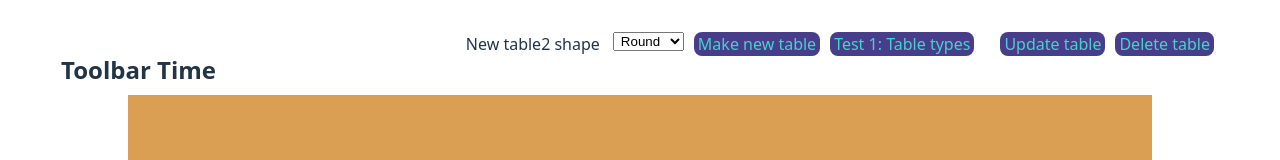
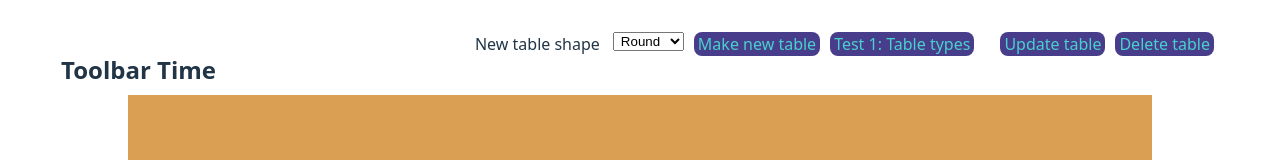
Before and after one commit to jman2476/setup_buddy, a React (Vite) app: page / in a window 1280 px wide. Shown: the top 160 px of the page. Built offline with nearby package versions, Linux system fonts and the light colour scheme.

Commit message:
Clean up

```diff
--- a/src/App.jsx
+++ b/src/App.jsx
@@ -16,7 +16,6 @@ function App() {
   const [tableList, setTableList] = useState([])
   const [tableObjList, setTableObjList] = useState([])
   const [focusTable, setFocusTable] = useState({})
-  const [dataState, setDataState] = useState(0)
   const [inputList, setInputList] = useState([])
   const keyRandomizer = useRef([])
   const listRef = useRef([])
@@ -46,8 +45,6 @@ function App() {
     const index = e.target.innerText
     setFocusTable(listRef.current[index])
     renderData(listRef.current[index])
-    console.log('table click', index, dataState)
-
   }
 
   const genTest1 = () => {
@@ -71,7 +68,6 @@ function App() {
   const tableUpdate = () => {
     try {
       const table = focusTable.props.tableObj
-      console.log(table)
       const keys = Object.keys(table)
       const newVals = []
       for (let i in keys) {
@@ -96,8 +92,8 @@ function App() {
 
   // currently deletes a table by setting its
   // array[index] to an empty div.
-  // NOTE: Only meant for updating tables, not fully removing
-  //        Use tableAnnihilate instead
+  // NOTE: Do not create a new table with the same key
+  //        unless you are updating that table
   const tableDelete = () => {
     try {
       const number = focusTable.props.number
@@ -109,13 +105,6 @@ function App() {
     }
   }
 
-  const tableAnnihilate = () => {
-    try {
-
-    } catch (err) {
-      console.log(err)
-    }
-  }
 
   const renderData = (target) => {
     try {
@@ -139,13 +128,12 @@ function App() {
     }
   }
 
-  console.log('App render')
   return (
     <>
       <div id="toolbar">
         <h2 className='title'>Toolbar Time</h2>
         <div id='databox' >
-          <label htmlFor="">New table2 shape</label>
+          <label htmlFor="">New table shape</label>
           <select name="newTableDrop" id="newTableDrop">
             <option value="circle">Round</option>
             <option value="rectangle">Long</option>
--- a/src/components/Databox.jsx
+++ b/src/components/Databox.jsx
@@ -9,17 +9,11 @@ function DataBox({ field, value }) {
 
   const handleKeyDown = (event) => {
     if (event.key === 'Enter') {
-
-      console.log('Value updated')
-
-      console.log('Data to change', event.target)
-      const val = event.target.value
-      //call update table
+      console.log('Press the update button')
     }
   }
   const handleChange = (e) => {
     dimension.current = e.target.value
-    console.log(dimension.current)
   }
 
   if (field === 'shape') {
```
